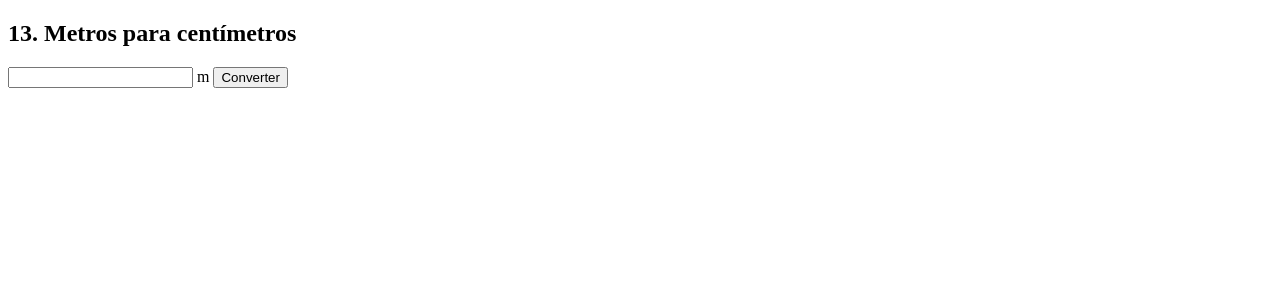
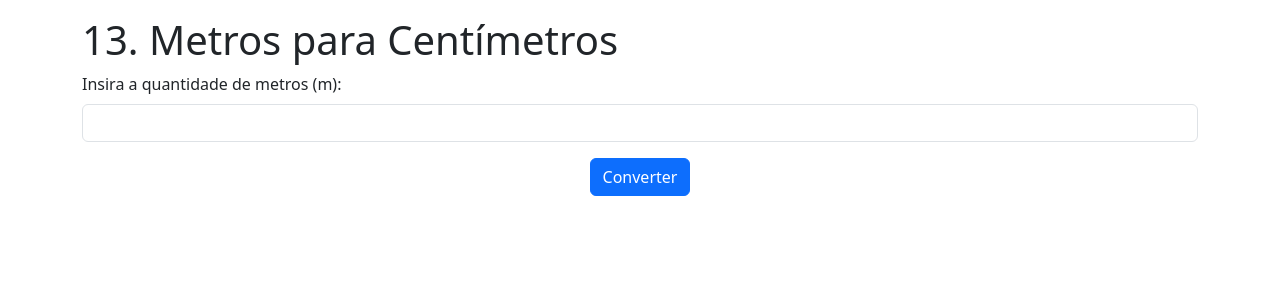
Before and after one commit to Ygor-IA/Eletiva-1, a PHP site: the page made by Lista_Exercício1/Atividade13.php in a window 1280 px wide. Shown: the top 300 px of the page. Run offline with PHP 8.4, Linux system fonts and the light colour scheme.

Commit message:
Finalização exercício 13

```diff
--- a/Lista_Exercício1/Atividade13.php
+++ b/Lista_Exercício1/Atividade13.php
@@ -1,15 +1,28 @@
-<!DOCTYPE html>
-<html lang="pt-br">
-<head><meta charset="UTF-8"><title>Ex13 - Metros para cm</title></head>
+<!doctype html>
+<html lang="pt-BR">
+<head>
+<meta charset="utf-8">
+<meta name="viewport" content="width=device-width, initial-scale=1">
+<title>13. Metros para Centímetros</title>
+<link href="https://cdn.jsdelivr.net/npm/bootstrap@5.3.0/dist/css/bootstrap.min.css" rel="stylesheet" >
+</head>
 <body>
-<h2>13. Metros para centímetros</h2>
+<div class="container py-3">
+<h1>13. Metros para Centímetros</h1>
 <form method="post">
-    <input type="number" name="m" step="0.01" required> m
-    <button type="submit">Converter</button>
+<div class="mb-3">
+              <label for="metros" class="form-label">Insira a quantidade de metros (m):</label>
+              <input type="number" id="metros" name="metros" class="form-control" required="">
+            </div>
+            <center>
+<button type="submit" class="btn btn-primary">Converter</button>
 </form>
+<script src="https://cdn.jsdelivr.net/npm/bootstrap@5.3.6/dist/js/bootstrap.bundle.min.js" integrity="sha384-j1CDi7MgGQ12Z7Qab0qlWQ/Qqz24Gc6BM0thvEMVjHnfYGF0rmFCozFSxQBxwHKO" crossorigin="anonymous"></script>
+</div>
+<center>
 <?php
 if ($_POST) {
-    echo "Centímetros: " . ($_POST['m'] * 100) . " cm";
+    echo "Centímetros: " . ($_POST['metros'] * 100) . " cm";
 }
 ?>
 </body>
```
